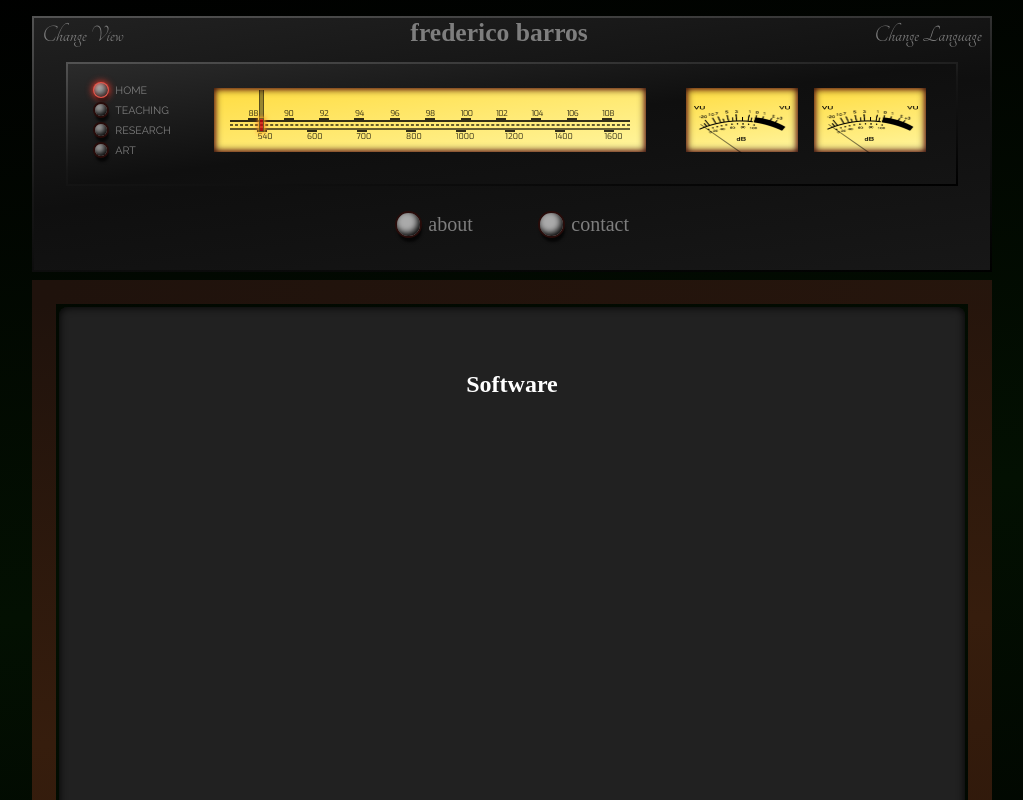
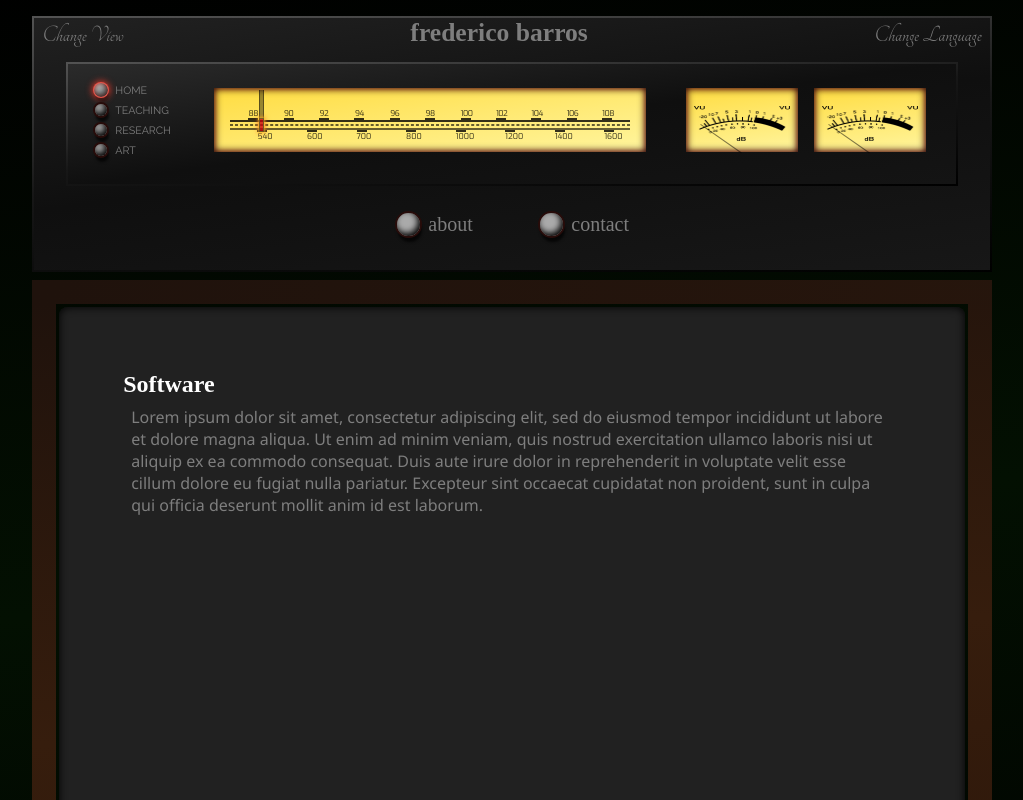
Before and after one commit to fredmbarros/siteNewVersion, a React (Vite) app: page /software in a window 1280 px wide. Shown: the top 800 px of the page, without its empty margins (128-1151 px from the left). Built offline with nearby package versions, Linux system fonts and the light colour scheme; a web font is replaced by a local one.

Commit message:
Added lorem ipsum to pages

```diff
--- a/src/pages/About.jsx
+++ b/src/pages/About.jsx
@@ -10,12 +10,12 @@ const About = () => {
     <div>
       <h1 className="page-header">About</h1>
       <p>
-        I am Music History professor at the Federal University of Rio de Janeiro
-        since 2015. Though it is called &quot;Adjunct Professor&quot;, my
-        position corresponds to that of a tenured Assistant Professor in North
-        American terms. Before that, I taught Ethnomusicology as a sessional
-        (which we call &quot;substitute professor&quot; in Brazil) at the same
-        institution for one year.
+        I am a Music History professor at the Federal University of Rio de
+        Janeiro since 2015. Though it is called &quot;Adjunct Professor&quot;,
+        my position corresponds to that of a tenured Assistant Professor in
+        North American terms. Before that, I taught Ethnomusicology as a
+        sessional (which we call &quot;substitute professor&quot; in Brazil) at
+        the same institution for one year.
       </p>
       <p>
         I graduated and got my Master&apos;s degree in History, at the Federal
--- a/src/pages/Contact.jsx
+++ b/src/pages/Contact.jsx
@@ -1,5 +1,18 @@
 const Contact = () => {
-  return <h1 className="page-header">Contact</h1>;
+  return (
+    <div>
+      <h1 className="page-header">Contact</h1>
+      <p>
+        Lorem ipsum dolor sit amet, consectetur adipiscing elit, sed do eiusmod
+        tempor incididunt ut labore et dolore magna aliqua. Ut enim ad minim
+        veniam, quis nostrud exercitation ullamco laboris nisi ut aliquip ex ea
+        commodo consequat. Duis aute irure dolor in reprehenderit in voluptate
+        velit esse cillum dolore eu fugiat nulla pariatur. Excepteur sint
+        occaecat cupidatat non proident, sunt in culpa qui officia deserunt
+        mollit anim id est laborum.
+      </p>
+    </div>
+  );
 };
 
 export default Contact;
--- a/src/pages/Grad.jsx
+++ b/src/pages/Grad.jsx
@@ -1,5 +1,18 @@
 const Grad = () => {
-  return <h1 className="page-header">Grad</h1>;
+  return (
+    <div>
+      <h1 className="page-header">Grad</h1>
+      <p>
+        Lorem ipsum dolor sit amet, consectetur adipiscing elit, sed do eiusmod
+        tempor incididunt ut labore et dolore magna aliqua. Ut enim ad minim
+        veniam, quis nostrud exercitation ullamco laboris nisi ut aliquip ex ea
+        commodo consequat. Duis aute irure dolor in reprehenderit in voluptate
+        velit esse cillum dolore eu fugiat nulla pariatur. Excepteur sint
+        occaecat cupidatat non proident, sunt in culpa qui officia deserunt
+        mollit anim id est laborum.
+      </p>
+    </div>
+  );
 };
 
 export default Grad;
--- a/src/pages/Illustration.jsx
+++ b/src/pages/Illustration.jsx
@@ -1,5 +1,18 @@
 const Illustration = () => {
-  return <h1 className="page-header">Illustration</h1>;
+  return (
+    <div>
+      <h1 className="page-header">Illustration</h1>
+      <p>
+        Lorem ipsum dolor sit amet, consectetur adipiscing elit, sed do eiusmod
+        tempor incididunt ut labore et dolore magna aliqua. Ut enim ad minim
+        veniam, quis nostrud exercitation ullamco laboris nisi ut aliquip ex ea
+        commodo consequat. Duis aute irure dolor in reprehenderit in voluptate
+        velit esse cillum dolore eu fugiat nulla pariatur. Excepteur sint
+        occaecat cupidatat non proident, sunt in culpa qui officia deserunt
+        mollit anim id est laborum.
+      </p>
+    </div>
+  );
 };
 
 export default Illustration;
--- a/src/pages/Interlocution.jsx
+++ b/src/pages/Interlocution.jsx
@@ -1,5 +1,18 @@
 const Interlocution = () => {
-  return <h1 className="page-header">Interlocution</h1>;
+  return (
+    <div>
+      <h1 className="page-header">Practices of Interlocution</h1>
+      <p>
+        Lorem ipsum dolor sit amet, consectetur adipiscing elit, sed do eiusmod
+        tempor incididunt ut labore et dolore magna aliqua. Ut enim ad minim
+        veniam, quis nostrud exercitation ullamco laboris nisi ut aliquip ex ea
+        commodo consequat. Duis aute irure dolor in reprehenderit in voluptate
+        velit esse cillum dolore eu fugiat nulla pariatur. Excepteur sint
+        occaecat cupidatat non proident, sunt in culpa qui officia deserunt
+        mollit anim id est laborum.
+      </p>
+    </div>
+  );
 };
 
 export default Interlocution;
--- a/src/pages/MBP.jsx
+++ b/src/pages/MBP.jsx
@@ -1,5 +1,18 @@
 const MBP = () => {
-  return <h1 className="page-header">MBP</h1>;
+  return (
+    <div>
+      <h1 className="page-header">MBP</h1>
+      <p>
+        Lorem ipsum dolor sit amet, consectetur adipiscing elit, sed do eiusmod
+        tempor incididunt ut labore et dolore magna aliqua. Ut enim ad minim
+        veniam, quis nostrud exercitation ullamco laboris nisi ut aliquip ex ea
+        commodo consequat. Duis aute irure dolor in reprehenderit in voluptate
+        velit esse cillum dolore eu fugiat nulla pariatur. Excepteur sint
+        occaecat cupidatat non proident, sunt in culpa qui officia deserunt
+        mollit anim id est laborum.
+      </p>
+    </div>
+  );
 };
 
 export default MBP;
--- a/src/pages/Music.jsx
+++ b/src/pages/Music.jsx
@@ -1,5 +1,18 @@
 const Music = () => {
-  return <h1 className="page-header">Music</h1>;
+  return (
+    <div>
+      <h1 className="page-header">Music</h1>
+      <p>
+        Lorem ipsum dolor sit amet, consectetur adipiscing elit, sed do eiusmod
+        tempor incididunt ut labore et dolore magna aliqua. Ut enim ad minim
+        veniam, quis nostrud exercitation ullamco laboris nisi ut aliquip ex ea
+        commodo consequat. Duis aute irure dolor in reprehenderit in voluptate
+        velit esse cillum dolore eu fugiat nulla pariatur. Excepteur sint
+        occaecat cupidatat non proident, sunt in culpa qui officia deserunt
+        mollit anim id est laborum.
+      </p>
+    </div>
+  );
 };
 
 export default Music;
--- a/src/pages/Software.jsx
+++ b/src/pages/Software.jsx
@@ -1,5 +1,18 @@
 const Software = () => {
-  return <h1 className="page-header">Software</h1>;
+  return (
+    <div>
+      <h1 className="page-header">Software</h1>
+      <p>
+        Lorem ipsum dolor sit amet, consectetur adipiscing elit, sed do eiusmod
+        tempor incididunt ut labore et dolore magna aliqua. Ut enim ad minim
+        veniam, quis nostrud exercitation ullamco laboris nisi ut aliquip ex ea
+        commodo consequat. Duis aute irure dolor in reprehenderit in voluptate
+        velit esse cillum dolore eu fugiat nulla pariatur. Excepteur sint
+        occaecat cupidatat non proident, sunt in culpa qui officia deserunt
+        mollit anim id est laborum.
+      </p>
+    </div>
+  );
 };
 
 export default Software;
--- a/src/pages/Undergrad.jsx
+++ b/src/pages/Undergrad.jsx
@@ -1,5 +1,18 @@
 const Undergrad = () => {
-  return <h1 className="page-header">Undergrad</h1>;
+  return (
+    <div>
+      <h1 className="page-header">Undergrad</h1>
+      <p>
+        Lorem ipsum dolor sit amet, consectetur adipiscing elit, sed do eiusmod
+        tempor incididunt ut labore et dolore magna aliqua. Ut enim ad minim
+        veniam, quis nostrud exercitation ullamco laboris nisi ut aliquip ex ea
+        commodo consequat. Duis aute irure dolor in reprehenderit in voluptate
+        velit esse cillum dolore eu fugiat nulla pariatur. Excepteur sint
+        occaecat cupidatat non proident, sunt in culpa qui officia deserunt
+        mollit anim id est laborum.
+      </p>
+    </div>
+  );
 };
 
 export default Undergrad;
```
